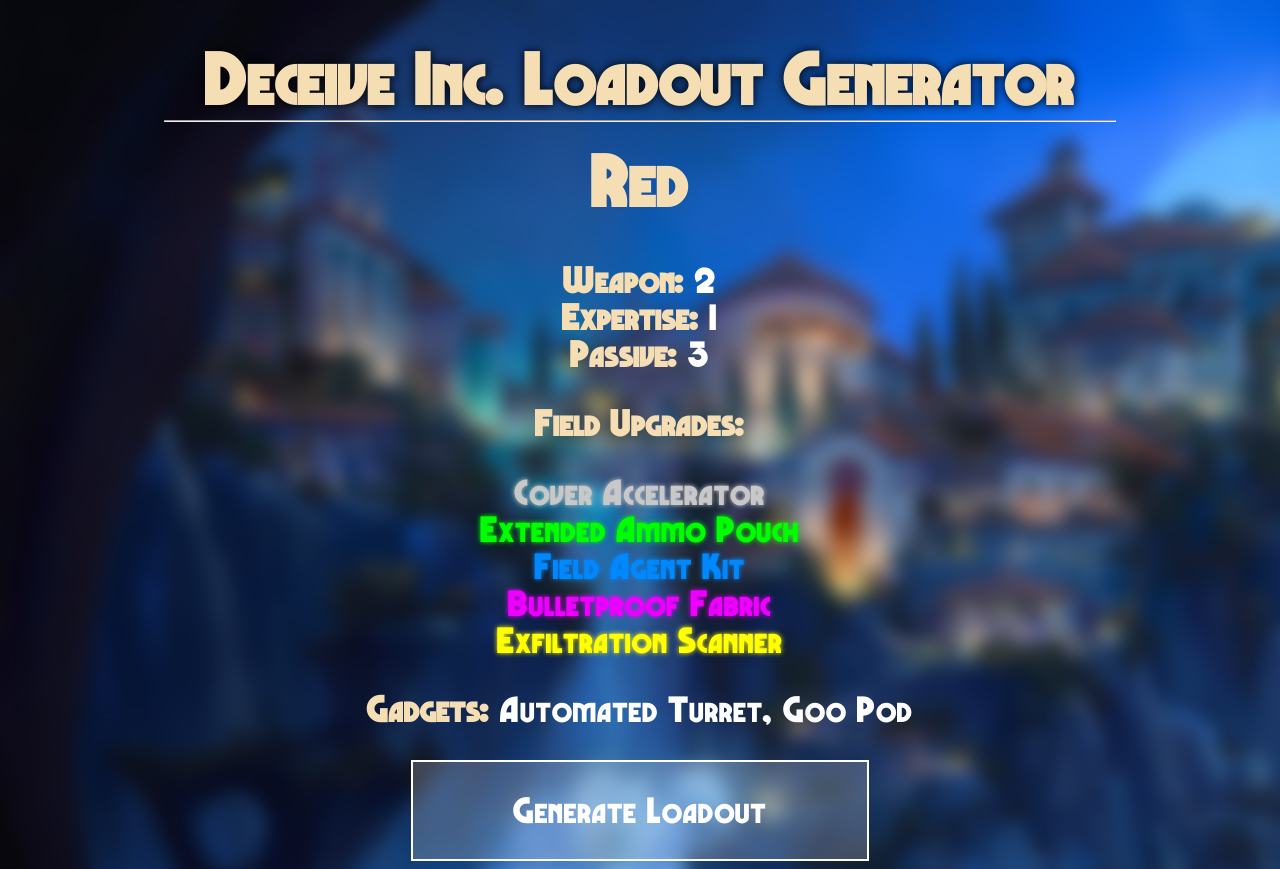
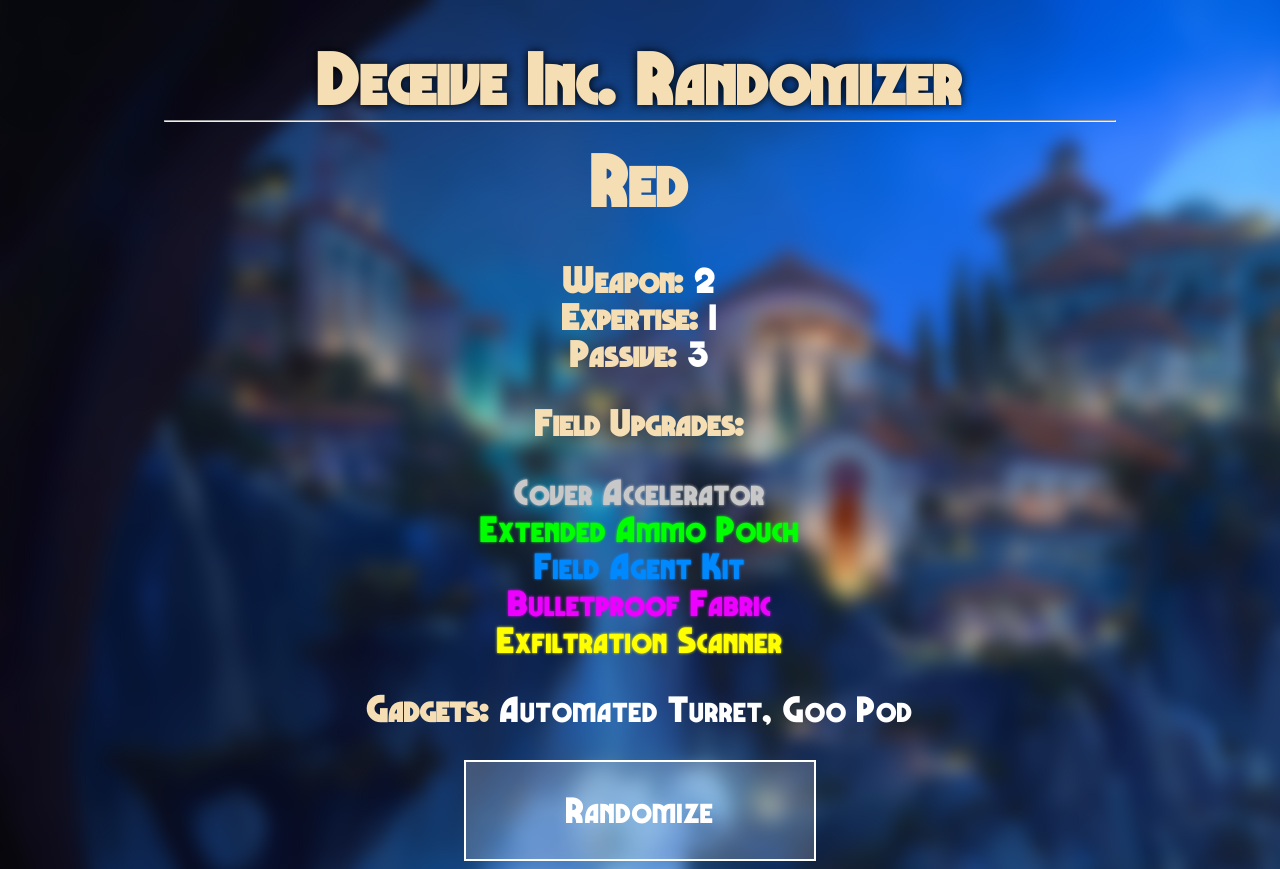
Before and after one commit to AquantiuM/AquantiuM.github.io, a plain HTML site: page index.html in a window 1280 px wide. Drawn offline with Linux system fonts and the light colour scheme.

Commit message:
Update index.html

```diff
--- a/index.html
+++ b/index.html
@@ -2,7 +2,7 @@
 <html>
 <head>
   <meta charset="UTF-8">
-  <title>Deceive Inc. Loadout Generator</title>
+  <title>Deceive Inc. Randomizer</title>
   <style>
     /* Add your CSS styles here */
 
@@ -67,7 +67,7 @@
 </head>
 <body>
   <center>
-    <h1 class="marbold" style="text-shadow: 0 0 10px black">Deceive Inc. Loadout Generator</h1>
+    <h1 class="marbold" style="text-shadow: 0 0 10px black">Deceive Inc. Randomizer</h1>
     <hr style="width: 950px; color: wheat; margin-top:-40px; margin-bottom: -20px"></hr>
 
     <div id="loadoutResult">
@@ -79,16 +79,16 @@
       </ul>
       <p><strong>Field Upgrades:</strong></p>
       <ul id="fieldUpgrades" class="no-bullets">
-        <li><span class="gray" style="text-shadow: 0 0 5px rgb(200,200,200,1); color: rgb(200,200,200,1)"></span></li>
-        <li><span class="green" style="text-shadow: 0 0 5px lime; color:lime"></span></li>
-        <li><span class="blue" style="text-shadow: 0 0 5px rgb(0,137,255,1); color:rgb(0,137,255,1)"></span></li>
-        <li><span class="purple" style="text-shadow: 0 0 5px rgb(237,0,255,1); color:rgb(237,0,255,1)"></span></li>
-        <li><span class="yellow" style="text-shadow: 0 0 5px yellow; color:yellow"></span></li>
+        <li><span class="gray" style="text-shadow: 0 0 3px rgb(200,200,200,1); color: rgb(200,200,200,1)"></span></li>
+        <li><span class="green" style="text-shadow: 0 0 3px lime; color:lime"></span></li>
+        <li><span class="blue" style="text-shadow: 0 0 3px rgb(0,137,255,1); color:rgb(0,137,255,1)"></span></li>
+        <li><span class="purple" style="text-shadow: 0 0 3px rgb(237,0,255,1); color:rgb(237,0,255,1)"></span></li>
+        <li><span class="yellow" style="text-shadow: 0 0 3px yellow; color:yellow"></span></li>
       </ul>
       <p><strong>Gadgets:</strong> <span id="gadgets"></span></p>
     </div>
 
-    <button id="generateButton" class="button">Generate Loadout</button>
+    <button id="generateButton" class="button">Randomize</button>
   </center>
 
   <script>
```
